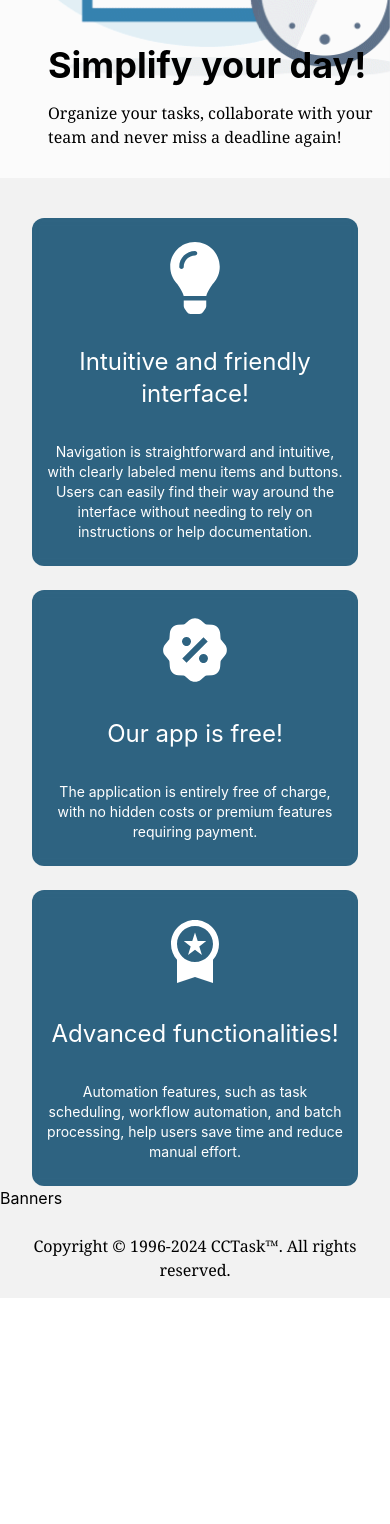
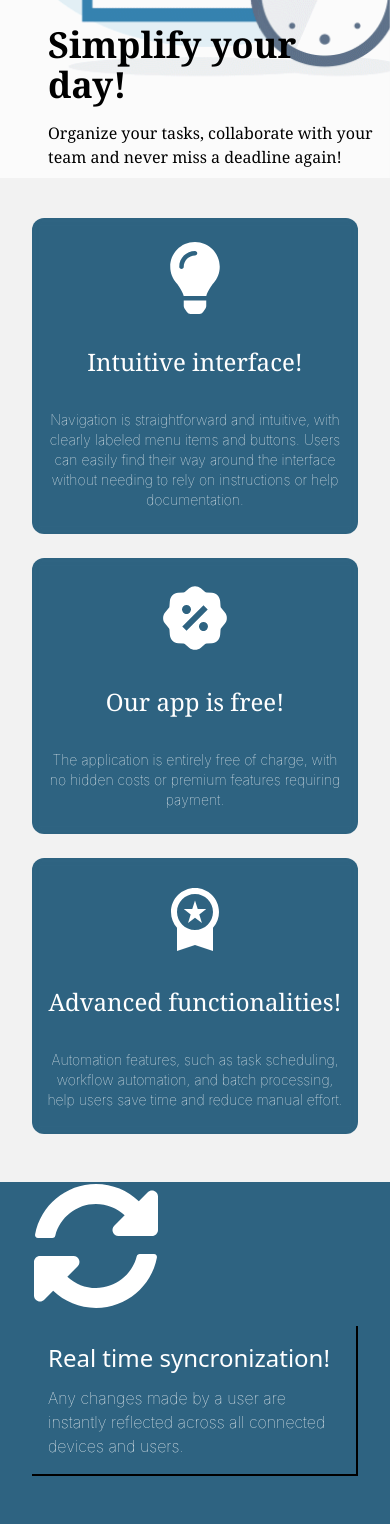
Before and after one commit to CristiColtan/activity-scheduler-mern, a React (Create React App) app in the folder frontend/: page /guest in a window 390 px wide. Shown: the part 432-1956 px from the top of the page. Before the commit the page ends 1730 px from the top, so only its background shows below. Built offline with nearby package versions, Linux system fonts and the light colour scheme.

Commit message:
added banner2

```diff
--- /dev/null
+++ b/frontend/src/components-guest/Banner.jsx
@@ -0,0 +1,30 @@
+import React from 'react'
+
+import { FaSyncAlt } from "react-icons/fa";
+import { MdOutlineDevicesOther } from "react-icons/md";
+
+
+const Banner = () => {
+  return (
+    <div className='text-white pb-12 bg-sky-900/85 pl-8 pr-8 relative'>
+          <div className='container'>
+              <div className='grid grid-cols-1 sm:grid-cols-2 gap-4
+              items-center'>
+                  <div>
+                    <FaSyncAlt className='text-9xl'/>
+                  </div>
+                  <div className='space-y-3 xl:pr-36 p-4 border-r-2 border-b-2
+                  border-b-black border-r-black'>
+                      <p className='font-medium font-sans text-2xl'>
+                          Real time syncronization!</p>
+                      <p className='font-thin text-base'>Any changes made by a user are instantly reflected
+                          across all connected devices and users.</p>
+                  </div>
+              </div>
+          </div>
+
+    </div>
+  )
+}
+
+export default Banner
--- /dev/null
+++ b/frontend/src/components-guest/Banner2.jsx
@@ -0,0 +1,30 @@
+import React from 'react'
+
+import { FaSyncAlt } from "react-icons/fa";
+import { MdOutlineDevicesOther } from "react-icons/md";
+
+
+const Banner2 = () => {
+  return (
+    <div className='text-white pb-12 bg-sky-900/85 pl-8 pr-8 relative'>
+          <div className='container'>
+              <div className='grid grid-cols-1 sm:grid-cols-2 gap-4
+              items-center'>
+                  <div>
+                    <FaSyncAlt className='text-9xl'/>
+                  </div>
+                  <div className='space-y-3 xl:pr-36 p-4 border-r-2 border-b-2
+                  border-b-black border-r-black'>
+                      <p className='font-medium font-sans text-2xl'>
+                          Real time syncronization!</p>
+                      <p className='font-thin text-base'>Any changes made by a user are instantly reflected
+                          across all connected devices and users.</p>
+                  </div>
+              </div>
+          </div>
+
+    </div>
+  )
+}
+
+export default Banner2
--- a/frontend/src/components-guest/Banners.jsx
+++ /dev/null
@@ -1,9 +0,0 @@
-import React from 'react'
-
-const Banners = () => {
-  return (
-    <div>Banners</div>
-  )
-}
-
-export default Banners
--- a/frontend/src/components-guest/Hero.jsx
+++ b/frontend/src/components-guest/Hero.jsx
@@ -7,7 +7,9 @@ const Hero = () => {
               <div className='container grid grid-cols-1
               sm:grid-cols-2 gap-4'>
                   <div className=' translate-y-60 lg:translate-y-0 space-y-4 pb-10'>
-                      <h1 className='text-4xl lg:text-5xl font-bold'>Simplify your day!</h1>
+                      <h1 className='text-4xl lg:text-5xl font-bold
+                      font-serif'>
+                          Simplify your day!</h1>
                       <p className='font-serif lg:text-xl lg:pr-52'>
                           Organize your tasks, collaborate with your team and never
                           miss a deadline again!
--- a/frontend/src/components-guest/Navbar.jsx
+++ b/frontend/src/components-guest/Navbar.jsx
@@ -30,9 +30,11 @@ const Navbar = () => {
                   </div>
                   <div className='flex gap-6 pl-4'>
                       <button className='border-2 bg-sky-900/90 text-white border-sky-900 px-3 py-1 rounded-lg
-                      text-xl font-medium  hover:bg-sky-600 transition duration-200'>Login</button>
+                      text-xl font-medium  hover:bg-sky-600 transition duration-200
+                      font-sans'>Login</button>
                       <button className='border-2 bg-sky-900/90 text-white border-sky-900 px-3 py-1 rounded-lg
-                      text-xl font-medium  hover:bg-sky-600 transition duration-200'>Register</button>
+                      text-xl font-medium  hover:bg-sky-600 transition duration-200
+                      font-sans'>Register</button>
                   </div>
               </div>
           </div>
--- a/frontend/src/components-guest/Services.jsx
+++ b/frontend/src/components-guest/Services.jsx
@@ -9,7 +9,7 @@ import Wave from "../assets/wave.gif"
 const ServiceData = [
     {
         title: "Easy to use!",
-        content: "Intuitive and friendly interface!",
+        content: "Intuitive interface!",
         description: "Navigation is straightforward and intuitive, with clearly labeled menu items and buttons. Users can easily find their way around the interface without needing to rely on instructions or help documentation.",
         icon: <FaLightbulb className='text-7xl'/>,
         delay: "300",
@@ -47,18 +47,22 @@ const Services = () => {
                                   {data.icon}
                                   {/*<h1>{data.title}</h1>*/}
                                   <br></br>
-                                  <p>{data.content}</p>
+                                  <p className='font-serif'>{data.content}</p>
                                   <br></br>
-                                  <p className='text-sm'>
+                                  <p className='text-sm font-thin'>
                                       {data.description}
-                                  </p>
+                                      </p>
                               </div>
                           ))
                       }
                   </div>
                   <img className='h-[200px] w-full object-cover
                   mix-blend-difference translate-x-4 md:translate-x-12 -translate-y-16
-                  xl:-translate-y-4 z-46 hidden sm:block' src={Wave} alt=""></img>
+                  xl:-translate-y-4 z-46 hidden sm:block relative' src={Wave} alt=""></img>
+                  <div className='sm:hidden block'>
+                      <br></br>
+                      <br></br>
+                  </div>
               </div>
           </div>
       </div>
--- a/frontend/src/components/Footer.jsx
+++ b/frontend/src/components/Footer.jsx
@@ -7,7 +7,7 @@ export default function Footer() {
         <p className="  2xl:justify-start
         md:justify-start font-serif text-base font-medium
         md:pl-24 2xl:pl-24 pb-4 md:-mt-20">
-        Copyright © 1996-2024 CCTask™. All rights reserved.
+        Copyright © 2024 CCTask™. All rights reserved.
       </p>
       </div>
     </div>
--- a/frontend/src/pages/Guest.jsx
+++ b/frontend/src/pages/Guest.jsx
@@ -1,22 +1,71 @@
-import React from 'react'
+import React, { useEffect } from 'react'
 
 import bgVideo from "../assets/tasks.gif"
 import Navbar from '../components-guest/Navbar'
 import Hero from '../components-guest/Hero'
 import Services from '../components-guest/Services'
-import Banners from '../components-guest/Banners'
+import Banner from '../components-guest/Banner'
+import Banner2 from '../components-guest/Banner2'
 
 export default function Guest() {
+  useEffect(() => {
+    const img = document.getElementById("scroll");
+
+    const prag = 900;
+
+    const updateScrollDistance = () => {
+      if (window.innerWidth < prag) {
+        console.log(window.innerWidth);
+        return prag-550;
+      }
+      else {
+        console.log(window.innerWidth);
+        return window.innerWidth / 6;
+      }
+
+    }
+
+    let scrollDistance = updateScrollDistance();
+
+    const checkScroll = () => {
+      if (window.scrollY > scrollDistance) {
+        img.classList.remove("fixed","top-0");
+        img.classList.add("absolute"/*},`top-[${scrollDistance}px]`*/);
+        img.style.top = `${scrollDistance}px`;
+      }
+      else {
+        img.classList.remove("absolute"/*,`top-[${scrollDistance}px]`*/);
+        img.classList.add("fixed", "top-0");
+        img.style.top='0px'
+      }
+    };
+
+    const handleResize = () => {
+      scrollDistance = updateScrollDistance();
+      checkScroll();
+    };
+
+    window.addEventListener('scroll', checkScroll);
+    window.addEventListener('resize', handleResize);
+
+    return () => {
+      window.removeEventListener('scroll', checkScroll);
+      window.removeEventListener('resize', handleResize);
+    };
+
+  },[]);
+
   return (
     <div>
       <div className='h-[610px] relative'>
-        <img className='fixed right-0 top-0 h-[610px] w-full
+        <img id="scroll" className='fixed right-0 top-0 h-[610px] w-full
         object-cover z[-1]' src={bgVideo} alt=""></img>
         <Navbar></Navbar>
         <Hero></Hero>
       </div>
       <Services></Services>
-      <Banners></Banners>
+      <Banner></Banner>
+      <Banner2></Banner2>
       <br></br>
     </div>
   )
```
